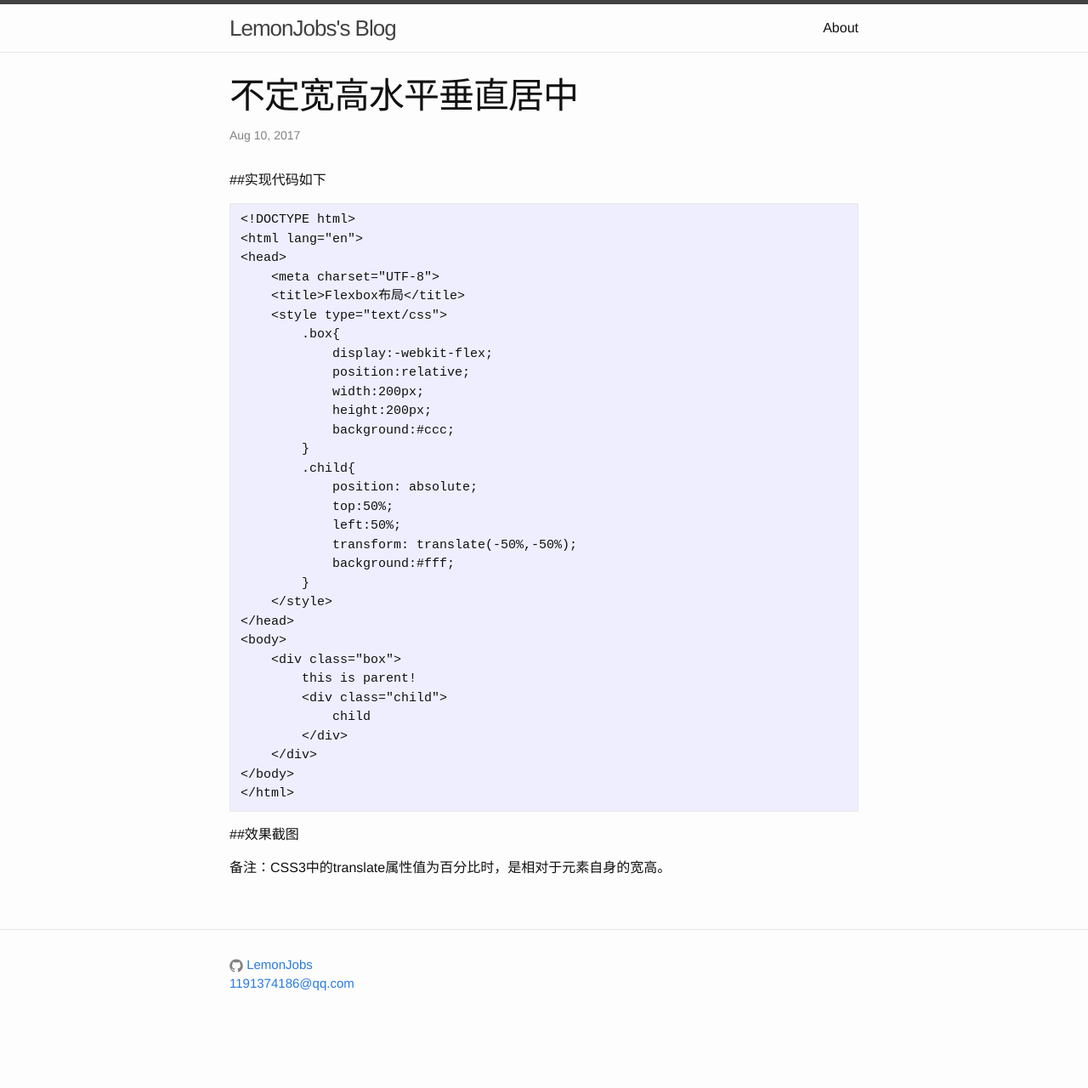
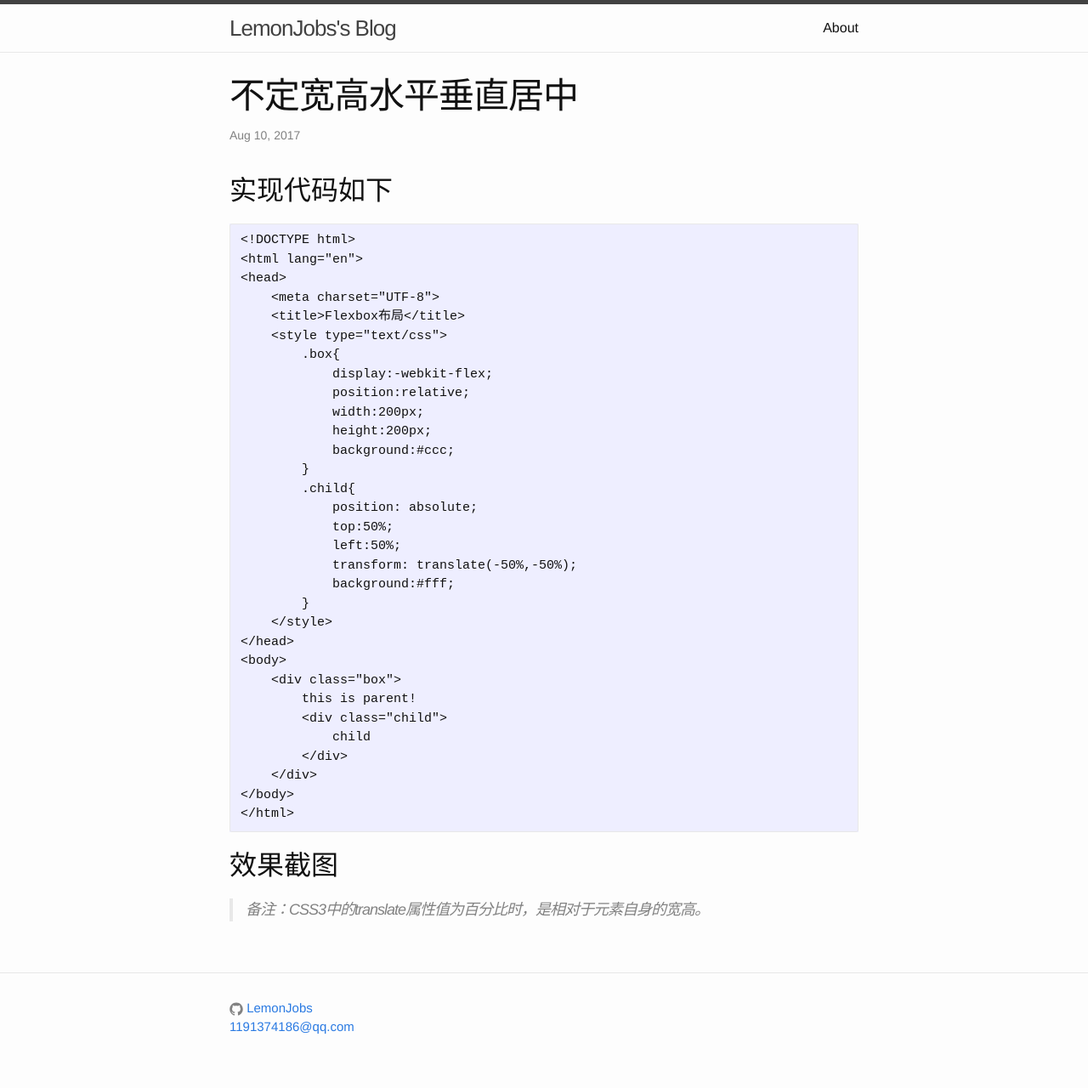
Before and after one commit to LemonJobs/LemonJobs.github.io, a Jekyll site: the page built from _posts/2017-8-10-不定宽高水平垂直居中.markdown, in a window 1280 px wide. Shown: the whole page at 85% size. Built offline with Jekyll 4.4.1, drawn with Linux system fonts in a browser that asks for light colours; our own code applies the rules of GitHub Pages for plain Markdown files; before the commit the page ends 1229 px from its top, so only the background shows below that.

````diff
--- a/_posts/2017-8-10-不定宽高水平垂直居中.markdown
+++ b/_posts/2017-8-10-不定宽高水平垂直居中.markdown
@@ -1,4 +1,4 @@
-##实现代码如下
+## 实现代码如下
 ```
 <!DOCTYPE html>
 <html lang="en">
@@ -32,6 +32,6 @@
 </body>
 </html>
 ```
-##效果截图
+## 效果截图
 
-备注：CSS3中的translate属性值为百分比时，是相对于元素自身的宽高。
+> 备注：CSS3中的translate属性值为百分比时，是相对于元素自身的宽高。
````
